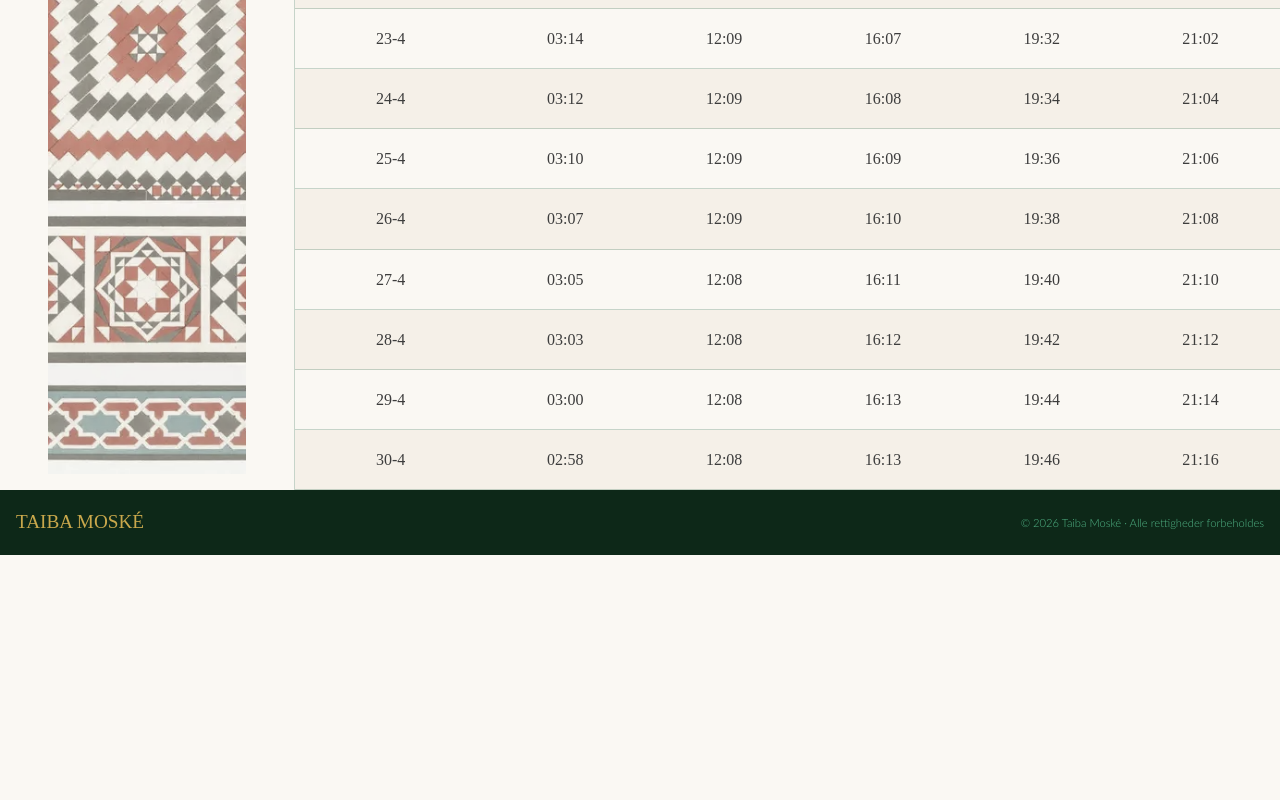
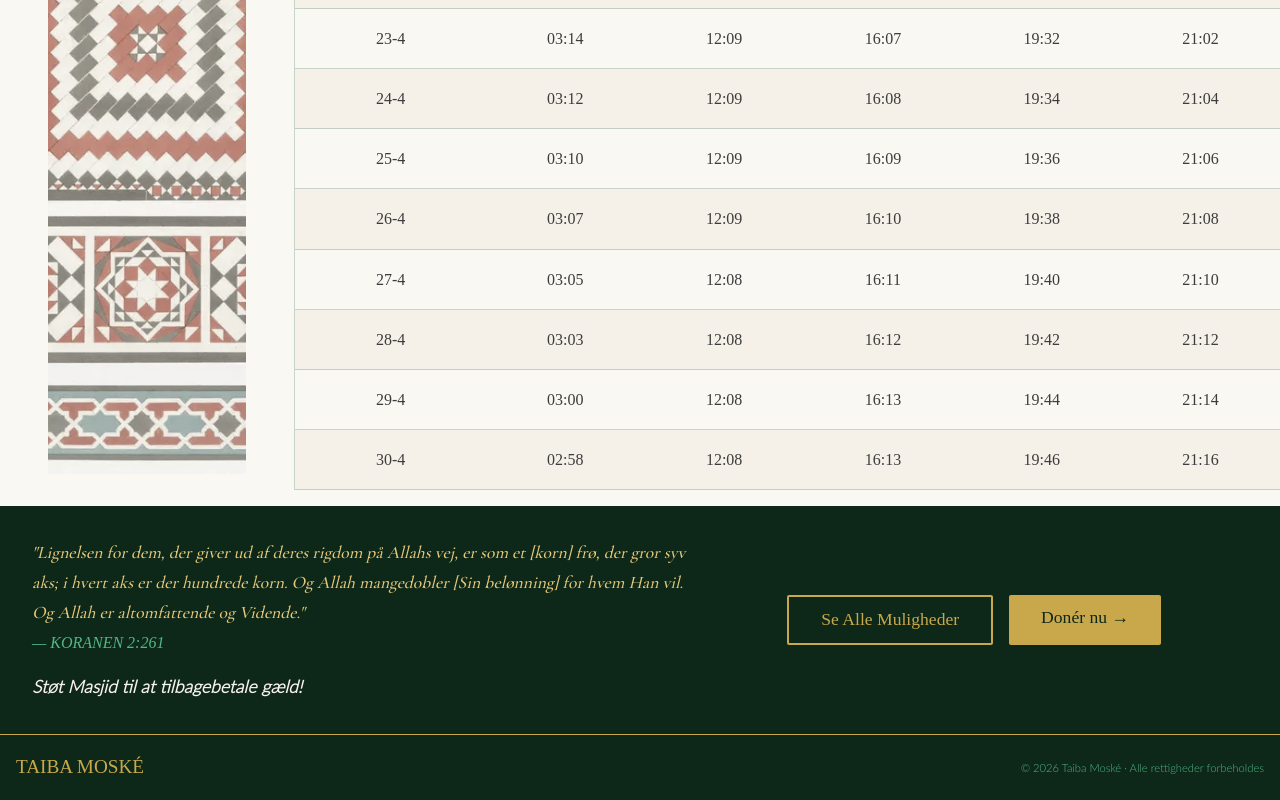
Before and after one commit to HamzaIbrahimi/Taiba, a SvelteKit app: page /bedetider in a window 1280 px wide. Shown: the part 1736-2536 px from the top of the page. Before the commit the page ends 2291 px from the top, so only its background shows below. Built offline with nearby package versions, Linux system fonts and the light colour scheme; a web font is replaced by a local one.

Commit message:
Add Cta component to prayer time page

```diff
--- a/src/lib/components/Calendar.svelte
+++ b/src/lib/components/Calendar.svelte
@@ -67,6 +67,10 @@
 </div>
 
 <style>
+	.schedule-container {
+		padding-bottom: 1rem;
+	}
+
 	.month-selector-sm-view {
 		display: flex;
 		justify-content: center;
--- a/src/routes/bedetider/+page.svelte
+++ b/src/routes/bedetider/+page.svelte
@@ -1,5 +1,6 @@
 <script>
 	import Calendar from '$lib/components/Calendar.svelte';
+	import Cta from '$lib/components/Cta.svelte';
 	let today = new Date();
 	const hijriDate = new Intl.DateTimeFormat('da-DK-u-ca-islamic', {
 		day: 'numeric',
@@ -34,6 +35,7 @@
 </div>
 
 <Calendar />
+<Cta />
 
 <style>
 	.date {
```
